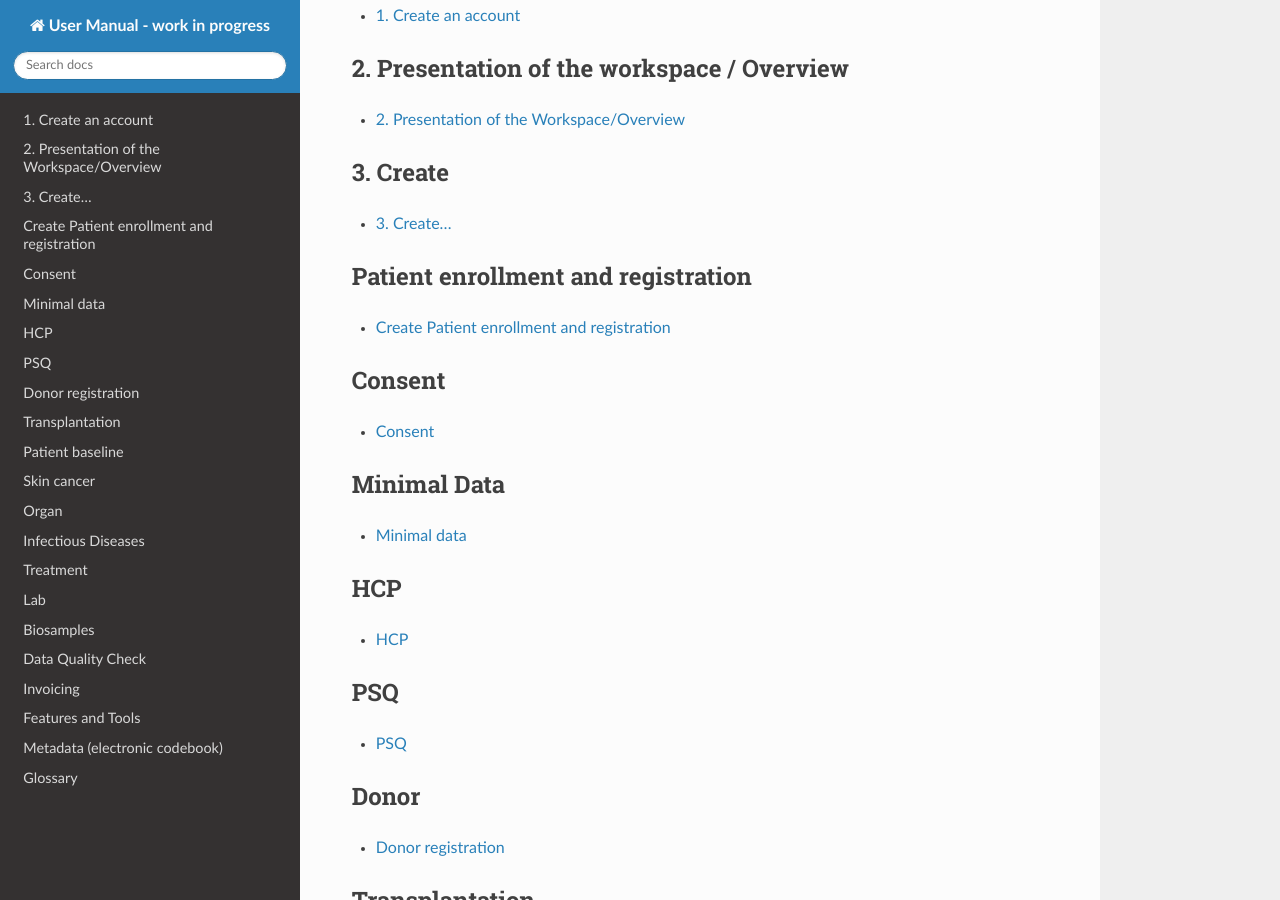
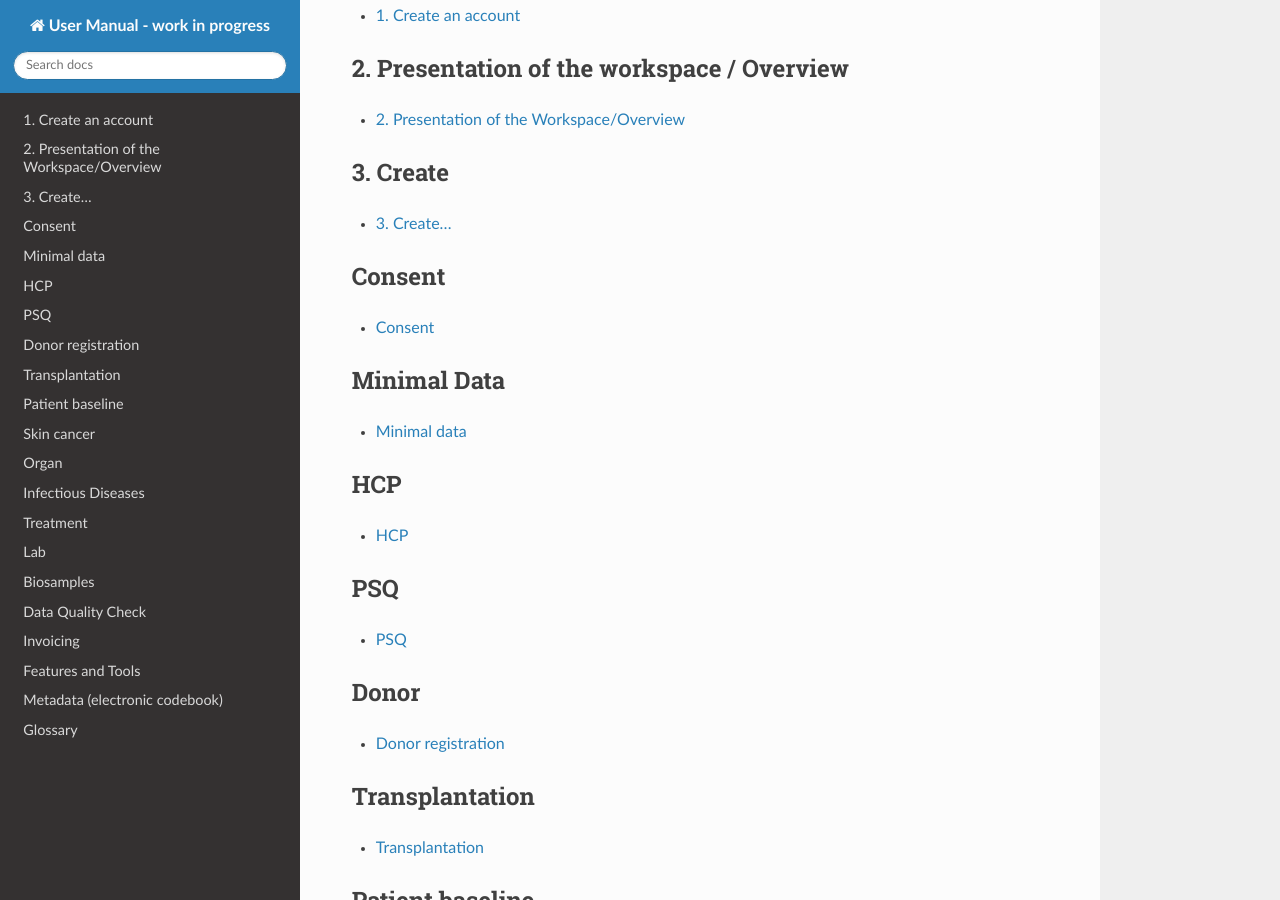
Before and after one commit to swiss-transplant-cohort-study/3LC-user-manual, a Sphinx documentation site: the page built from docs/source/index.rst, in a window 1280 px wide and 900 px high, scrolled down 582 px. Built offline with Sphinx 7.4.7 and the Read the Docs theme 3.1.0, drawn with Linux system fonts in a browser that asks for light colours.

Commit message:
Update index.rst

```diff
--- a/docs/source/index.rst
+++ b/docs/source/index.rst
@@ -35,14 +35,6 @@ This section provides information about the different types of users and respect
    :maxdepth: 1
 
    createPatDon
-
-Patient enrollment and registration
-**************************************
-
-.. toctree::
-   :maxdepth: 1
-
-   patient2
 
 Consent
 ************
```
